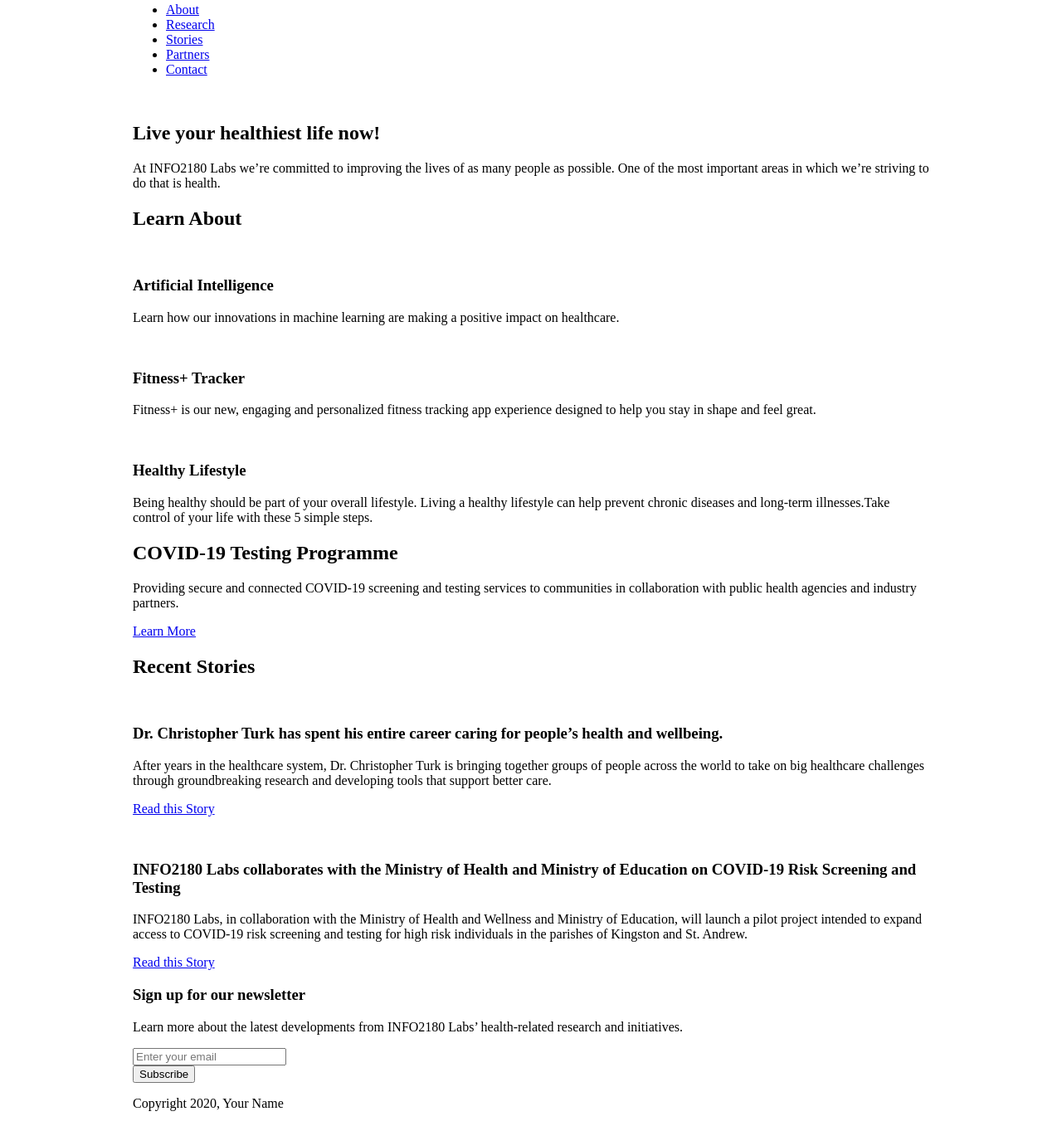
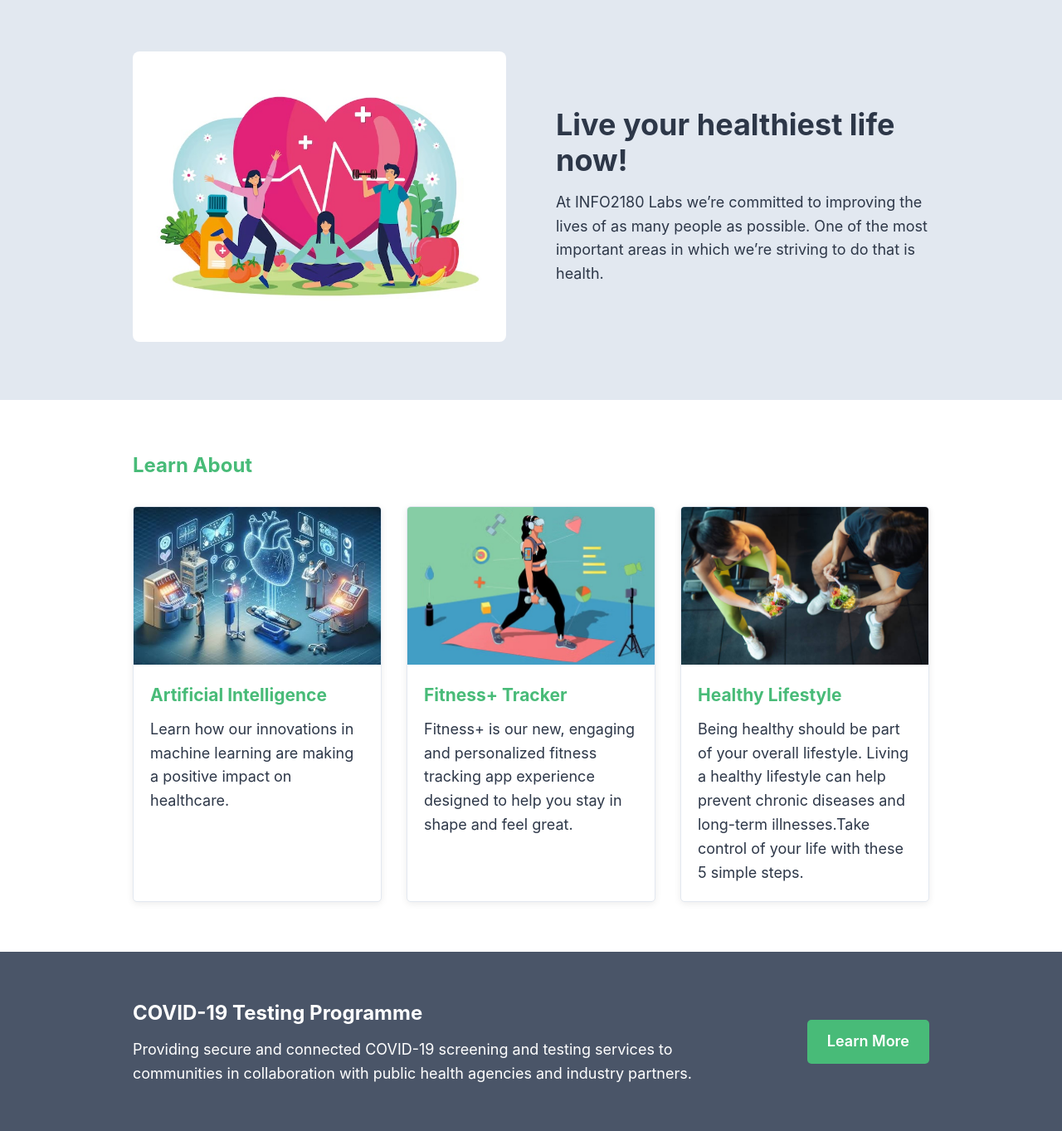
Before and after one commit to demyb876/info2180-project1, a plain HTML site: page index.html in a window 1280 px wide. Shown: the part 77-1440 px from the top of the page at 83% size. Drawn offline with Linux system fonts and the light colour scheme.

Commit message:
Complete landing page implementation

```diff
--- a/index.html
+++ b/index.html
@@ -26,7 +26,7 @@
         <section class="overview-hero">
             <div class="container">
                 <div class="overview-hero-image">
-                    <img src="#" alt="">
+                    <img src="images/hero.jpg" alt="Healthcare technology and innovation">
                 </div>
                 <div class="overview-hero-text">
                     <h2>Live  your healthiest life now!</h2>
@@ -39,21 +39,21 @@
                 <h2>Learn About</h2>
                 <div class="cards">
                     <div class="card">
-                        <img src="#" alt="">
+                        <img src="images/ai-health.jpg" alt="Artificial intelligence in healthcare">
                         <div class="card-body">
                             <h3>Artificial Intelligence</h3>
                             <p>Learn how our innovations in machine learning are making a positive impact on healthcare.</p>
                         </div>
                     </div>
                     <div class="card">
-                        <img src="#" alt="">
+                        <img src="images/fitness.jpg" alt="Fitness tracking and exercise">
                         <div class="card-body">
                             <h3>Fitness+ Tracker</h3>
                             <p>Fitness+ is our new, engaging and personalized fitness tracking app experience designed to help you stay in shape and feel great.</p>
                         </div>
                     </div>
                     <div class="card">
-                        <img src="#" alt="">
+                        <img src="images/lifestyle.jpg" alt="Healthy lifestyle and wellness">
                         <div class="card-body">
                             <h3>Healthy Lifestyle</h3>
                             <p>Being healthy should be part of your overall lifestyle. Living a healthy lifestyle can help prevent chronic diseases and long-term illnesses.Take control of your life with these 5 simple steps.</p>
@@ -77,7 +77,7 @@
             <div class="container">
                 <h2>Recent Stories</h2>
                 <article>
-                    <img src="" alt="">
+                    <img src="images/doctor.jpg" alt="Healthcare professional">
                     <div class="article-body">
                         <h3>Dr. Christopher Turk has spent his entire career caring for people’s health and wellbeing.</h3>
                         <p>After years in the healthcare system, Dr. Christopher Turk is bringing together groups of people across the world to take on big healthcare challenges through groundbreaking research and developing tools that support better care.</p>
@@ -85,7 +85,7 @@
                     </div>
                 </article>
                 <article>
-                    <img src="" alt="">
+                    <img src="images/testing.jpg" alt="COVID-19 testing">
                     <div class="article-body">
                         <h3>INFO2180 Labs collaborates with the Ministry of Health and Ministry of Education on COVID-19 Risk Screening and Testing</h3>
                         <p>INFO2180 Labs, in collaboration with the Ministry of Health and Wellness and Ministry of Education, will launch a pilot project intended to expand access to COVID-19 risk screening and testing for high risk individuals in the parishes of Kingston and St. Andrew.</p>
@@ -110,7 +110,7 @@
     </main>
     <footer>
         <div class="container">
-            <p>Copyright 2020, Your Name</p>
+            <p>Copyright 2020, Demarkie Brown</p>
         </div>
     </footer>
 </body>
--- a/scripts.js
+++ b/scripts.js
@@ -1 +1,23 @@
-/* Add your JavaScript to this file */
+document.addEventListener("DOMContentLoaded", function () {
+    const form = document.querySelector(".newsletter form");
+    const email = document.querySelector("#email");
+    const message = document.querySelector(".message");
+
+    form.addEventListener("submit", function (event) {
+        event.preventDefault();
+
+        const emailAddress = email.value.trim();
+
+        if (emailAddress === "") {
+            message.textContent = "Please enter a valid email address.";
+            return;
+        }
+
+        message.textContent =
+            "Thank you! Your email address " +
+            emailAddress +
+            " has been added to our mailing list.";
+
+        email.value = "";
+    });
+});
--- a/styles.css
+++ b/styles.css
@@ -1,11 +1,326 @@
 /* Add your CSS to this file */
 body {
     margin: 0;
-    font-size: 16px;
+    font-family: -apple-system, BlinkMacSystemFont, "Segoe UI", Roboto,
+        "Helvetica Neue", Arial, "Noto Sans", sans-serif;
+    font-size: 18px;
+    color: #2d3748;
+    line-height: 1.6;
 }
 
 .container {
     margin: 0 auto;
     max-width: 960px;
+    width: 90%;
+}
+
+header {
+    background-color: white;
+    font-size: 18px;
+}
+
+header .container {
+    display: flex;
+    justify-content: space-between;
+    align-items: center;
+    padding: 20px 0;
+}
+
+header h1 {
+    margin: 0;
+    font-size: 18px;
+}
+
+header nav ul {
+    display: flex;
+    list-style: none;
+    margin: 0;
+    padding: 0;
+    gap: 30px;
+}
+
+header nav a {
+    color: #6b7280;
+    text-decoration: none;
+    transition: color 0.2s ease;
+}
+
+header nav a:hover {
+    color: #5A67D8;
+}
+
+.overview-hero {
+    background-color: #E2E8F0;
+    padding: 70px 0;
+}
+
+.overview-hero .container {
+    display: flex;
+    align-items: center;
+    gap: 60px;
+}
+
+.overview-hero-image {
+    flex: 1;
+}
+
+.overview-hero-image img {
+    display: block;
     width: 100%;
+    height: 350px;
+    object-fit: cover;
+    border-radius: 8px;
 }
+
+.overview-hero-text {
+    flex: 1;
+}
+
+.overview-hero-text h2 {
+    margin-top: 0;
+    margin-bottom: 15px;
+    font-size: 36px;
+    line-height: 1.2;
+}
+
+.overview-hero-text p {
+    margin: 0;
+}
+
+.learn-about {
+    padding: 60px 0;
+}
+
+.learn-about h2 {
+    margin-top: 0;
+    margin-bottom: 30px;
+    font-size: 24px;
+    color: #48BB78;
+}
+
+.cards {
+    display: grid;
+    grid-template-columns: repeat(3, 1fr);
+    gap: 30px;
+}
+
+.card {
+    background-color: white;
+    border: 1px solid #E2E8F0;
+    border-radius: 5px;
+    box-shadow: 0 2px 8px rgba(0, 0, 0, 0.08);
+    overflow: hidden;
+    transition: transform 0.2s ease, box-shadow 0.2s ease;
+}
+
+.card:hover {
+    transform: translateY(-4px);
+    box-shadow: 0 6px 16px rgba(0, 0, 0, 0.12);
+}
+
+.card > img {
+    display: block;
+    width: 100%;
+    height: 190px;
+    object-fit: cover;
+}
+
+.card-body {
+    padding: 20px;
+}
+
+.card-body h3 {
+    margin-top: 0;
+    margin-bottom: 10px;
+    color: #48BB78;
+    font-size: 21px;
+}
+
+.card-body p {
+    margin: 0;
+}
+
+.testing {
+    background-color: #4A5568;
+    color: white;
+    padding: 55px 0;
+}
+
+.testing .container {
+    display: flex;
+    align-items: center;
+    justify-content: space-between;
+    gap: 50px;
+}
+
+.testing-desciption {
+    flex: 1;
+}
+
+.testing-desciption h2 {
+    margin-top: 0;
+    margin-bottom: 10px;
+    font-size: 24px;
+}
+
+.testing-desciption p {
+    margin: 0;
+}
+
+.testing .cta {
+    flex-shrink: 0;
+}
+
+.testing .btn {
+    display: inline-block;
+    padding: 12px 24px;
+    background-color: #48BB78;
+    color: white;
+    text-decoration: none;
+    border-radius: 5px;
+    font-weight: 600;
+    transition: background-color 0.2s ease, transform 0.2s ease;
+}
+
+.testing .btn:hover {
+    background-color: #38a169;
+    transform: translateY(-2px);
+}
+
+.stories {
+    padding: 60px 0;
+}
+
+.stories h2 {
+    margin-top: 0;
+    margin-bottom: 35px;
+    color: #5A67D8;
+    font-size: 24px;
+}
+
+.stories article {
+    display: flex;
+    align-items: center;
+    gap: 30px;
+    margin-bottom: 40px;
+}
+
+.stories article:last-child {
+    margin-bottom: 0;
+}
+
+.stories article > img {
+    flex-shrink: 0;
+    width: 150px;
+    height: 150px;
+    object-fit: cover;
+    border-radius: 50%;
+}
+
+.article-body {
+    flex: 1;
+}
+
+.article-body h3 {
+    margin-top: 0;
+    margin-bottom: 10px;
+    font-size: 18px;
+}
+
+.article-body p {
+    margin-top: 0;
+    margin-bottom: 12px;
+}
+
+.article-body a {
+    color: #5A67D8;
+    text-decoration: none;
+    font-weight: 600;
+    transition: color 0.2s ease;
+}
+
+.article-body a:hover {
+    color: #434190;
+    text-decoration: underline;
+}
+
+.newsletter {
+    background-color: #48BB78;
+    color: white;
+    padding: 60px 0;
+    text-align: center;
+}
+
+.newsletter h3 {
+    margin-top: 0;
+    margin-bottom: 10px;
+    font-size: 24px;
+}
+
+.newsletter p {
+    max-width: 650px;
+    margin: 0 auto 25px;
+}
+
+.newsletter form {
+    display: flex;
+    justify-content: center;
+    align-items: stretch;
+    gap: 10px;
+    max-width: 600px;
+    margin: 0 auto;
+}
+
+.newsletter .form-group {
+    flex: 1;
+}
+
+.newsletter input[type="email"] {
+    box-sizing: border-box;
+    width: 100%;
+    height: 48px;
+    padding: 0 15px;
+    border: none;
+    border-radius: 5px;
+    font-size: 16px;
+    outline: none;
+}
+
+.newsletter input[type="email"]:focus {
+    box-shadow: 0 0 0 3px rgba(90, 103, 216, 0.35);
+}
+
+.newsletter .btn {
+    height: 48px;
+    padding: 0 24px;
+    border: none;
+    border-radius: 5px;
+    background-color: #5A67D8;
+    color: white;
+    font-size: 16px;
+    font-weight: 600;
+    cursor: pointer;
+    transition: background-color 0.2s ease, transform 0.2s ease;
+}
+
+.newsletter .btn:hover {
+    background-color: #434190;
+    transform: translateY(-2px);
+}
+
+.newsletter .message {
+    margin-top: 15px;
+    font-weight: 600;
+}
+
+footer {
+    background-color: #4A5568;
+    color: white;
+    padding: 25px 0;
+}
+
+footer p {
+    margin: 0;
+    text-align: center;
+    font-size: 16px;
+}
```
Also changed, not shown: images/ai-health.jpg (added), images/doctor.jpg (added), images/fitness.jpg (added), images/hero.jpg (added), images/lifestyle.jpg (added), images/testing.jpg (added), 1 other file.
